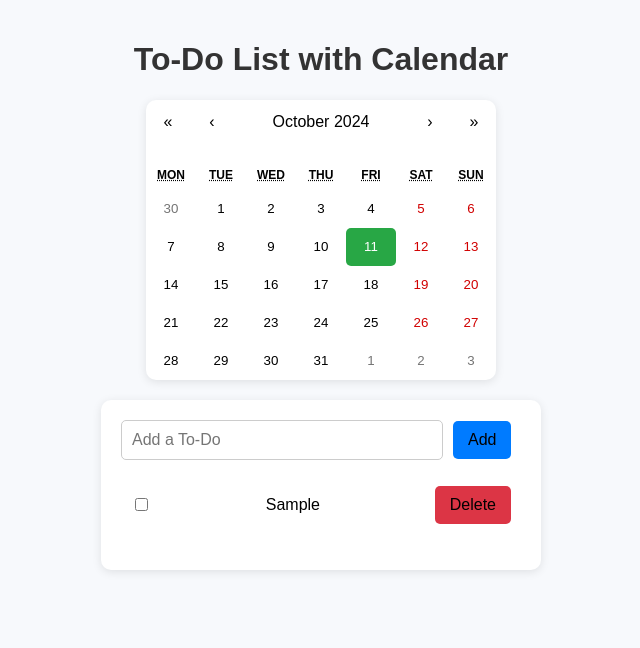
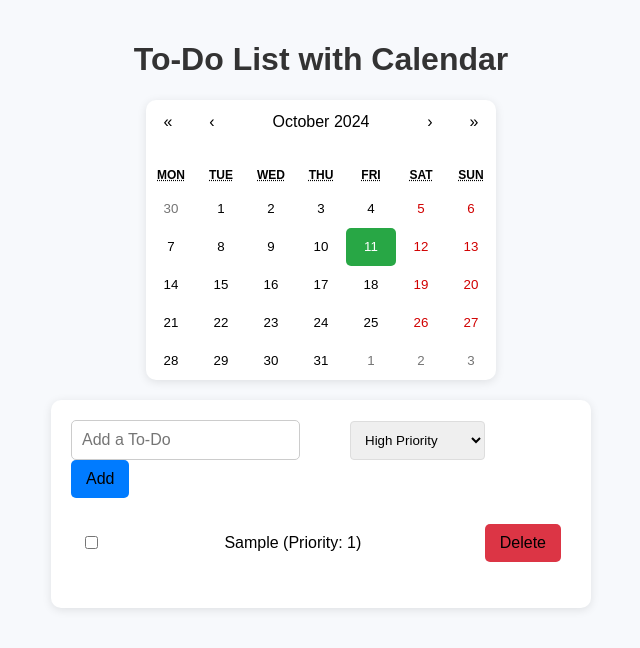
Before and after one commit to zoeznm/Todo_calendar, a React (Create React App) app in the folder todo-calendar/: page / in a window 1280 px wide. Both pictures are taken after typing "Sample" into the empty fields and a click on the button "Add". Shown: the top 648 px of the page, without its empty margins (319-959 px from the left). Built offline with nearby package versions, Linux system fonts and the light colour scheme.

Commit message:
완료 표시 기능 css 수정 완료

```diff
--- a/todo-calendar/src/App.css
+++ b/todo-calendar/src/App.css
@@ -44,12 +44,18 @@ h1 {
   box-shadow: 0 2px 10px rgba(0, 0, 0, 0.1);
   padding: 20px;
   margin: 20px auto;
-  max-width: 400px;
+  max-width: 500px;
 }
 
+.todo-list select {
+  padding: 10px;
+  border: 1px solid #ddd;
+  border-radius: 4px;
+  margin-left: 40px;
+  margin-right: 50px;
+}
 
 input[type="text"] {
-  width: calc(100% - 100px);
   padding: 10px;
   border: 1px solid #ccc;
   border-radius: 5px;
--- a/todo-calendar/src/App.js
+++ b/todo-calendar/src/App.js
@@ -7,6 +7,7 @@ function App() {
     const [date, setDate] = useState(new Date());
     const [todos, setTodos] = useState({});
     const [input, setInput] = useState('');
+    const [priority, setPriority] = useState(1); // 기본 우선순위 설정
 
     const handleDateChange = (newDate) => {
         setDate(newDate);
@@ -19,32 +20,37 @@ function App() {
             ...prevTodos,
             [dateString]: [
                 ...(prevTodos[dateString] || []),
-                { text: input, completed: false },
+                { text: input, completed: false, priority }, // 우선순위 추가
             ],
         }));
         setInput('');
+        setPriority(1); // 입력 후 우선순위 초기화
     };
 
     const toggleTodo = (dateString, index) => {
         setTodos((prevTodos) => {
-            const newTodos = [...(prevTodos[dateString])]; // 기존 투두 리스트 복사
-            newTodos[index] = { ...newTodos[index], completed: !newTodos[index].completed }; // completed 상태 토글
-            return { ...prevTodos, [dateString]: newTodos }; // 업데이트된 투두 리스트 반환
+            const newTodos = [...(prevTodos[dateString])];
+            newTodos[index] = { ...newTodos[index], completed: !newTodos[index].completed };
+            return { ...prevTodos, [dateString]: newTodos };
         });
     };
 
     const deleteTodo = (dateString, index) => {
         setTodos((prevTodos) => {
-            const newTodos = [...(prevTodos[dateString])]; // 기존 투두 리스트 복사
-            newTodos.splice(index, 1); // 삭제할 인덱스의 항목 삭제
-            return { ...prevTodos, [dateString]: newTodos }; // 업데이트된 투두 리스트 반환
+            const newTodos = [...(prevTodos[dateString])];
+            newTodos.splice(index, 1);
+            return { ...prevTodos, [dateString]: newTodos };
         });
     };
 
     const tileClassName = ({ date }) => {
         const dateString = date.toISOString().split('T')[0];
-        return todos[dateString] ? 'has-todos' : null; // 해당 날짜에 투두가 있으면 클래스 추가
+        return todos[dateString] ? 'has-todos' : null;
     };
+
+    // const sortedTodos = (todosArray) => {
+    //     return todosArray.sort((a, b) => a.priority - b.priority); // 우선순위로 정렬
+    // };
 
     return (
         <div>
@@ -61,21 +67,26 @@ function App() {
                     onChange={(e) => setInput(e.target.value)}
                     placeholder="Add a To-Do"
                 />
+                <select value={priority} onChange={(e) => setPriority(Number(e.target.value))}>
+                    <option value={1}>High Priority</option>
+                    <option value={2}>Medium Priority</option>
+                    <option value={3}>Low Priority</option>
+                </select>
                 <button onClick={addTodo}>Add</button>
                 <ul>
                     {(todos[date.toISOString().split('T')[0]] || []).map((todo, index) => (
                         <li key={index}>
                             <input
                                 type="checkbox"
-                                checked={todo.completed} // 체크박스 상태를 todo.completed에 바인딩
-                                onChange={() => toggleTodo(date.toISOString().split('T')[0], index)} // 체크박스 클릭 시 toggleTodo 호출
+                                checked={todo.completed}
+                                onChange={() => toggleTodo(date.toISOString().split('T')[0], index)}
                             />
                             <span style={{ textDecoration: todo.completed ? 'line-through' : 'none' }}>
-                                {todo.text}
+                                {todo.text} (Priority: {todo.priority})
                             </span>
                             <button onClick={() => deleteTodo(date.toISOString().split('T')[0], index)}>Delete</button>
                         </li>
-                    ))}
+                    )).sort((a, b) => a.props.children[1].props.children.split(': ')[1] - b.props.children[1].props.children.split(': ')[1])}
                 </ul>
             </div>
         </div>
```
